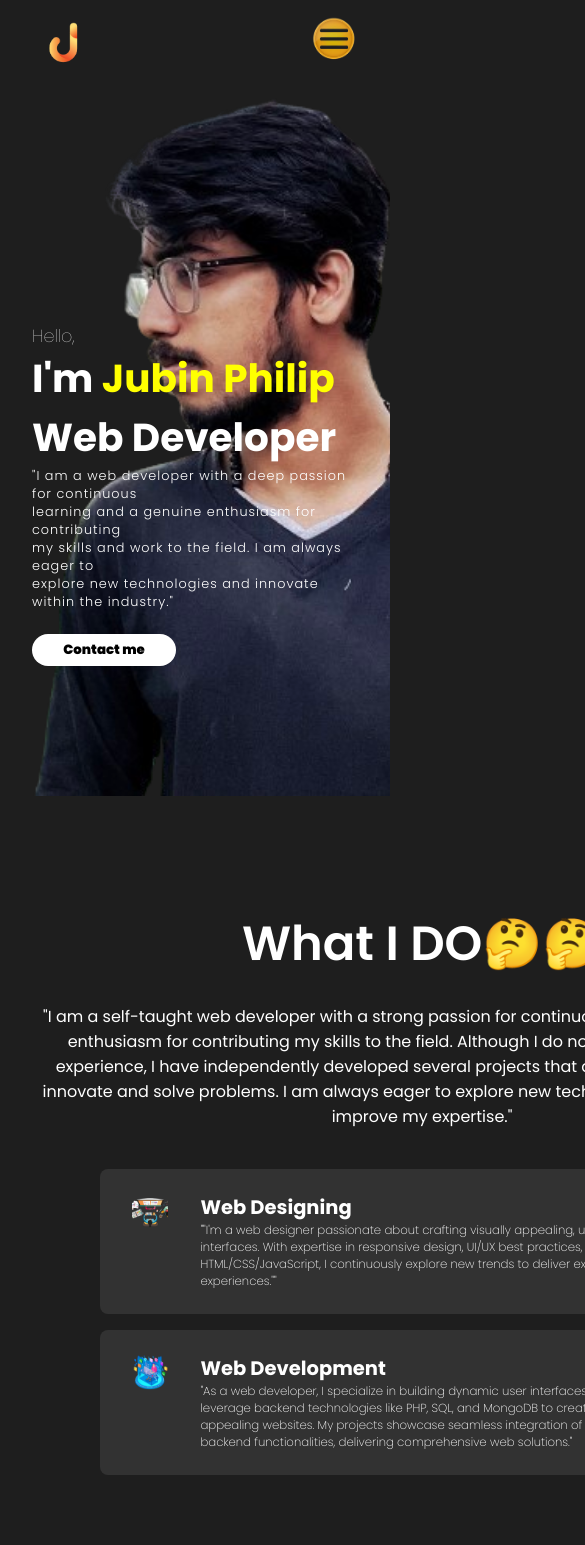
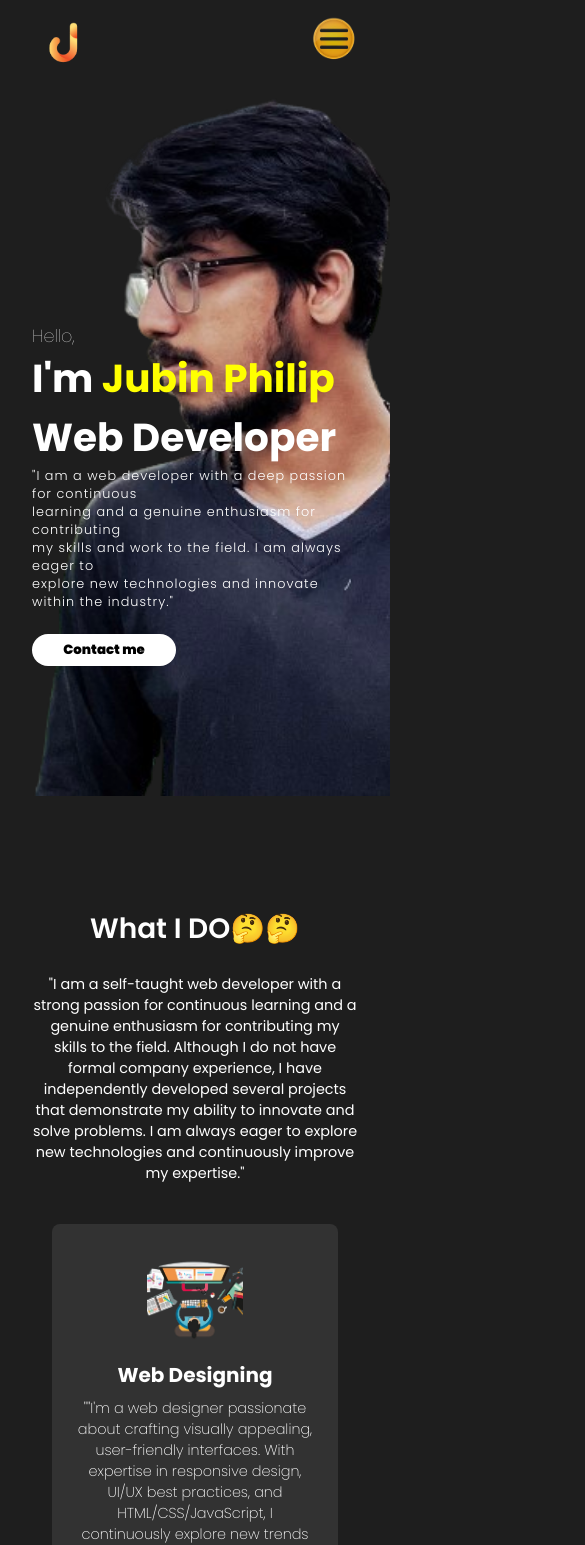
Before and after one commit to jubinphilip/Portfolio, a React (Create React App) app: page / in a window 390 px wide. Shown: the top 1545 px of the page, 585 px wide, since content can reach past the window. Built offline with nearby package versions, Linux system fonts and the light colour scheme; a web font is replaced by a local one.

Commit message:
git commit

```diff
--- a/src/components/contact/contact.css
+++ b/src/components/contact/contact.css
@@ -1,7 +1,6 @@
-.contactPage
-{
-    min-height: calc(100vh-4rem);
-    width: 100vh;
+.contactPage {
+    min-height: calc(100vh - 4rem);
+    width: 100%;
     max-width: 60rem;
     margin: 0 auto;
     text-align: center;
@@ -9,64 +8,111 @@
     flex-direction: column;
     align-items: center;
     justify-content: center;
+    padding: 2rem 1rem;
 }
-.contactpagetitle{
-    font-size: 3rem;
+
+.contactpagetitle {
+    font-size: 2.5rem;
     margin-bottom: 1rem;
 }
-.contactdes{
+
+.contactdes {
     padding: 1rem;
-    font-size: medium;
+    font-size: 1rem;
     font-weight: 300;
+    max-width: 40rem;
+    margin: 0 auto;
 }
-.contactform
-{
-    margin: 1rem;
+
+.contactform {
+    margin: 1rem 0;
     display: flex;
     flex-direction: column;
     align-items: center;
     justify-content: center;
-    width: 90vw;
-    max-width: 60rem;
+    width: 100%;
+    max-width: 40rem;
 }
 
-.name,.email,.message,.phone
-{
-    font-size: medium;
+.name, .email, .message, .phone {
+    font-size: 1rem;
     width: 100%;
-    max-width: 40rem;
-    margin: 0.5rem;
+    margin: 0.5rem 0;
     padding: 0.5rem 1rem;
     color: white;
     border: none;
     border-radius: 0.5rem;
     background: rgb(40, 40, 40);
 }
-input:hover
-{
+
+input:hover {
     background-color: black;
 }
-.submit
-{
+
+.submit {
     background: white;
     border: none;
-    margin: 2rem;
+    margin: 2rem 0;
     padding: 0.75rem 3.5rem;
-    border-radius: .5rem;
+    border-radius: 0.5rem;
+    cursor: pointer;
 }
-.links
-{
+
+.links {
     display: flex;
+    justify-content: center;
     flex-wrap: wrap;
 }
 
-.link{
+.link {
     object-fit: cover;
     height: 3rem;
     width: 3rem;
-    margin: 0 0.75rem;
-    border-radius: 50px;
+    margin: 0.5rem;
+    border-radius: 50%;
 }
-.submit:hover{
-        background-color:rgb(211, 138, 3) ;
+
+.submit:hover {
+    background-color: rgb(211, 138, 3);
 }
+
+@media screen and (max-width: 768px) {
+    .contactpagetitle {
+        font-size: 2rem;
+    }
+
+    .contactdes {
+        font-size: 0.9rem;
+    }
+
+    .name, .email, .message, .phone {
+        font-size: 0.9rem;
+    }
+
+    .submit {
+        padding: 0.6rem 2.5rem;
+    }
+}
+
+@media screen and (max-width: 480px) {
+    .contactpagetitle {
+        font-size: 1.75rem;
+    }
+
+    .contactdes {
+        font-size: 0.8rem;
+    }
+
+    .name, .email, .message, .phone {
+        font-size: 0.8rem;
+    }
+
+    .submit {
+        padding: 0.5rem 2rem;
+    }
+
+    .link {
+        height: 2.5rem;
+        width: 2.5rem;
+    }
+}
--- a/src/components/skills/skills.css
+++ b/src/components/skills/skills.css
@@ -1,6 +1,6 @@
-.skills{
+.skills {
     overflow: hidden;
-    width: 100vh;
+    width: 100%;
     max-width: 75rem;
     display: flex;
     flex-direction: column;
@@ -8,66 +8,53 @@
     justify-content: center;
     text-align: center;
     margin: 0 auto;
+    padding: 1rem;
 }
-.skilltitle
-{
-   font-size: 3rem;
-   font-weight: 600;
-   padding-top: 3rem;
-   margin-bottom: 1.5rem;
+
+.skilltitle {
+    font-size: 2.5rem;
+    font-weight: 600;
+    padding-top: 2rem;
+    margin-bottom: 1.5rem;
 }
-.skilldesc
-{
+
+.skilldesc {
     font-size: 1rem;
     font-weight: 400;
     max-width: 70rem;
-    padding: 0 2rem;
+    padding: 0 1rem;
 }
-.skillbars
-{
-    margin: 1.5rem;
-    width: 100vh;
+
+.skillbars {
+    margin: 1.5rem 0;
+    width: 100%;
     max-width: 80%;
     text-align: left;
 }
 
-.skillbar
-{
+.skillbar {
     display: flex;
-    margin: 1rem;
-    padding: 1.5rem 2rem;
+    margin: 1rem 0;
+    padding: 1.5rem;
     border-radius: .5rem;
     background: rgb(50,50,50);
 }
-.skillbarImg
-{
+
+.skillbarImg {
     object-fit: cover;
-    height: 10rem;
-    width: 10rem;
-    margin-right: 2rem;
+    height: 8rem;
+    width: 8rem;
+    margin-right: 1.5rem;
 }
-.skillbartext>p{
+
+.skillbartext > h2 {
+    font-size: 1.5rem;
+    margin-bottom: 0.5rem;
+}
+
+.skillbartext > p {
     font-size: 1rem;
     font-weight: 200;
-}
-
-
-@media  screen and (max-width:720px) {
-    .skillbartext>p{
-        font-size: 2vw;
-    }
-}
-@media  screen and (max-width:480px) {
-    .skillbartext>p{
-        font-size: 3vw;
-    }
-    .skillbarImg{
-        height: 2.25rem;
-        width: 2.25rem;
-    }
-    .skillbartext>h2{
-        font-size: 5vw;
-    }
 }
 
 .skillsimgs {
@@ -82,8 +69,8 @@
 }
 
 .skillimage {
-    width: 8rem;
-    height: 8rem;
+    width: 6rem;
+    height: 6rem;
     object-fit: cover;
 }
 
@@ -92,27 +79,55 @@
         grid-template-columns: repeat(3, 1fr);
     }
     .skillimage {
-        width: 6rem;
-        height: 6rem;
-    }
-}
-
-@media screen and (max-width: 768px) {
-    .skillsimgs {
-        grid-template-columns: repeat(2, 1fr);
-    }
-    .skillimage {
         width: 5rem;
         height: 5rem;
     }
 }
 
-@media screen and (max-width: 480px) {
+@media screen and (max-width: 768px) {
+    .skilltitle {
+        font-size: 2rem;
+    }
+    .skillbar {
+        flex-direction: column;
+        align-items: center;
+        text-align: center;
+    }
+    .skillbarImg {
+        margin-right: 0;
+        margin-bottom: 1rem;
+    }
     .skillsimgs {
-        grid-template-columns: 1fr;
+        grid-template-columns: repeat(2, 1fr);
     }
     .skillimage {
         width: 4rem;
         height: 4rem;
     }
 }
+
+@media screen and (max-width: 480px) {
+    .skilltitle {
+        font-size: 1.75rem;
+    }
+    .skilldesc {
+        font-size: 0.9rem;
+    }
+    .skillbarImg {
+        height: 6rem;
+        width: 6rem;
+    }
+    .skillbartext > h2 {
+        font-size: 1.25rem;
+    }
+    .skillbartext > p {
+        font-size: 0.9rem;
+    }
+    .skillsimgs {
+        grid-template-columns: repeat(2, 1fr);
+    }
+    .skillimage {
+        width: 3.5rem;
+        height: 3.5rem;
+    }
+}
```
